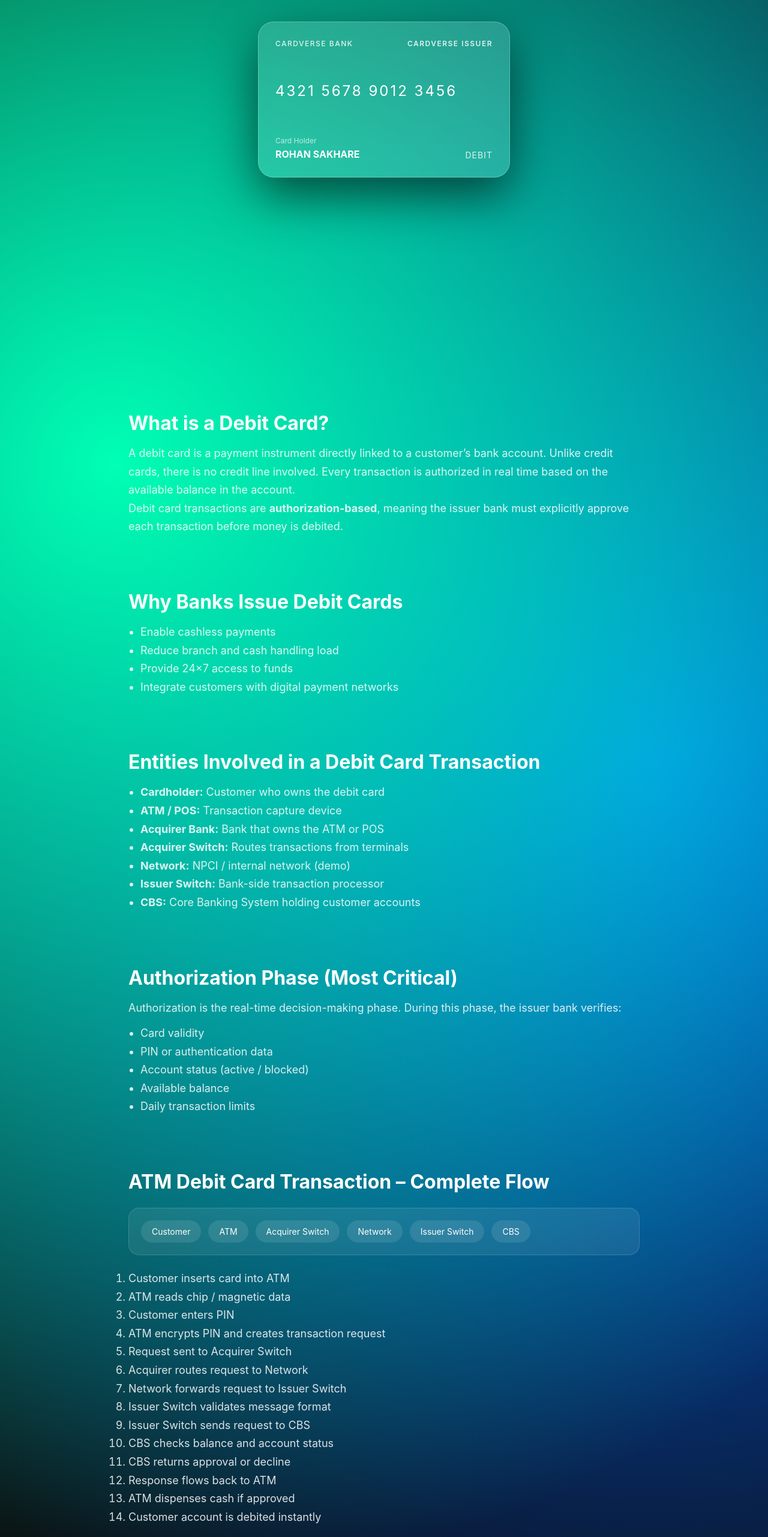
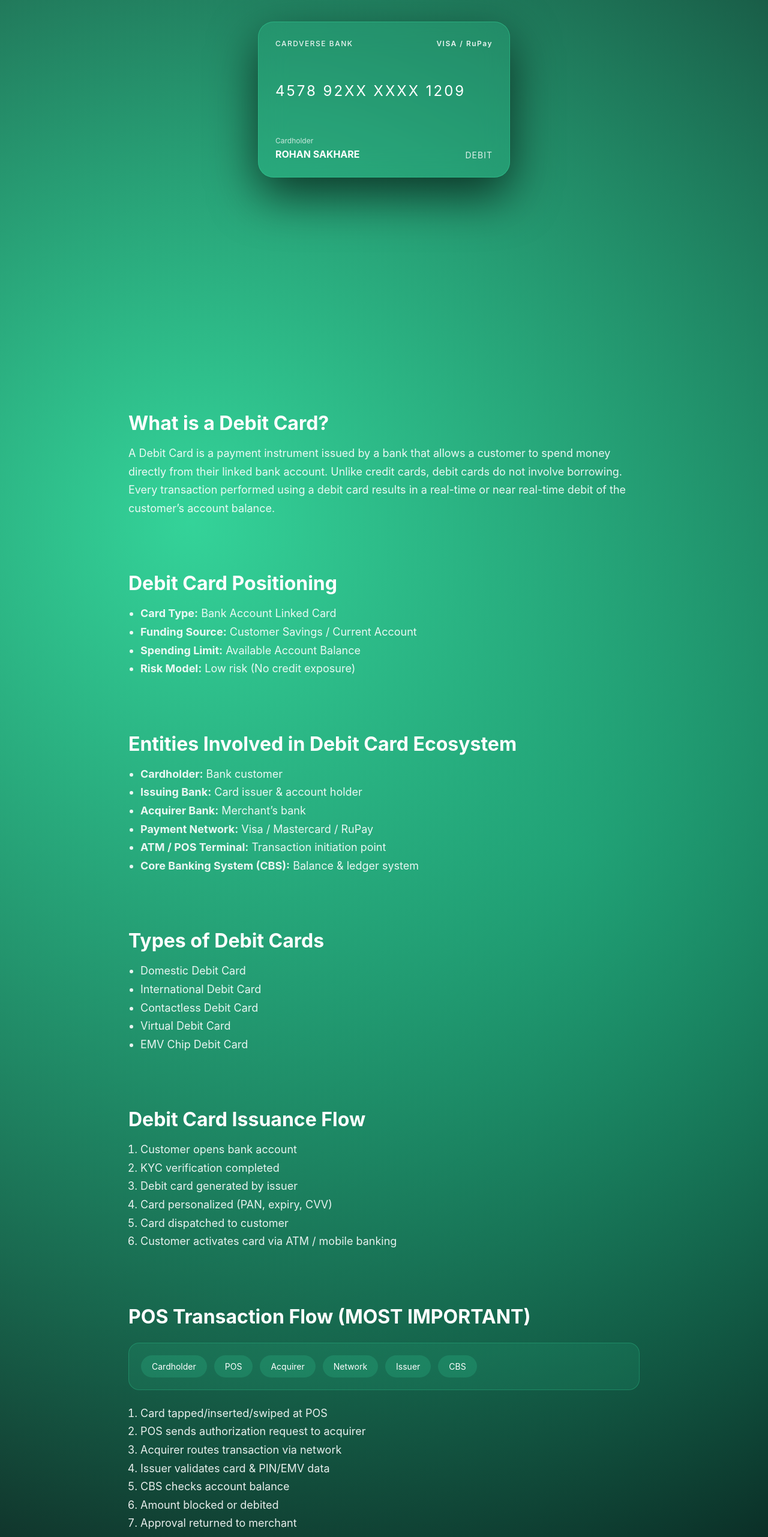
Before and after one commit to rohsak5649/cardverse, a Next.js app: page /cards/debit in a window 1280 px wide. Shown: the part 234-2797 px from the top of the page at 60% size. Built offline with nearby package versions, Linux system fonts and the light colour scheme.

Commit message:
Debit Update

```diff
--- a/app/cards/debit/debit.module.css
+++ b/app/cards/debit/debit.module.css
@@ -1,10 +1,9 @@
-/* PAGE WRAPPER */
 .wrapper {
   min-height: 100vh;
   color: white;
   background:
-    radial-gradient(circle at 15% 20%, #00ffb4, transparent 45%),
-    radial-gradient(circle at 85% 30%, #0066ff, transparent 45%),
+    radial-gradient(circle at 25% 20%, #34d399, transparent 45%),
+    radial-gradient(circle at 75% 30%, #065f46, transparent 45%),
     #0b0b0f;
 }
 
@@ -22,10 +21,10 @@
   height: 260px;
   padding: 28px;
   border-radius: 26px;
-  background: rgba(255, 255, 255, 0.14);
-  backdrop-filter: blur(24px);
-  border: 1px solid rgba(255, 255, 255, 0.25);
-  box-shadow: 0 30px 80px rgba(0, 0, 0, 0.6);
+  background: rgba(52, 211, 153, 0.18);
+  backdrop-filter: blur(22px);
+  border: 1px solid rgba(52, 211, 153, 0.45);
+  box-shadow: 0 30px 80px rgba(0, 0, 0, 0.65);
   display: flex;
   flex-direction: column;
   justify-content: space-between;
@@ -36,18 +35,18 @@
   justify-content: space-between;
   font-size: 12px;
   letter-spacing: 1.5px;
-  opacity: 0.85;
+  opacity: 0.9;
 }
 
 .bank {
   font-weight: 500;
 }
 
-.issuerTop {
+.issuer {
   font-weight: 600;
 }
 
-/* CARD NUMBER */
+/* NUMBER */
 .number {
   font-size: 24px;
   letter-spacing: 3px;
@@ -62,7 +61,7 @@
 
 .footer span {
   font-size: 12px;
-  opacity: 0.7;
+  opacity: 0.75;
 }
 
 .footer strong {
@@ -98,10 +97,11 @@
 .block li {
   font-size: 18px;
   line-height: 1.7;
-  opacity: 0.85;
+  opacity: 0.9;
 }
 
-.block ul {
+.block ul,
+.block ol {
   margin-left: 20px;
   margin-top: 12px;
 }
@@ -111,8 +111,8 @@
   margin: 24px 0;
   padding: 20px;
   border-radius: 18px;
-  background: rgba(255, 255, 255, 0.08);
-  border: 1px solid rgba(255, 255, 255, 0.15);
+  background: rgba(52, 211, 153, 0.12);
+  border: 1px solid rgba(52, 211, 153, 0.3);
   display: flex;
   flex-wrap: wrap;
   gap: 12px;
@@ -121,6 +121,6 @@
 .flow span {
   padding: 10px 18px;
   border-radius: 22px;
-  background: rgba(255, 255, 255, 0.1);
+  background: rgba(52, 211, 153, 0.2);
   font-size: 14px;
 }
--- a/app/cards/debit/page.tsx
+++ b/app/cards/debit/page.tsx
@@ -1,23 +1,24 @@
 import styles from "./debit.module.css";
 
-export default function DebitPage() {
+export default function DebitCardPage() {
   return (
     <main className={styles.wrapper}>
+
       {/* HERO */}
       <section className={styles.hero}>
         <div className={styles.card}>
           <div className={styles.topRow}>
             <span className={styles.bank}>CARDVERSE BANK</span>
-            <span className={styles.issuerTop}>CARDVERSE ISSUER</span>
+            <span className={styles.issuer}>VISA / RuPay</span>
           </div>
 
           <div className={styles.number}>
-            4321&nbsp;5678&nbsp;9012&nbsp;3456
+            4578&nbsp;92XX&nbsp;XXXX&nbsp;1209
           </div>
 
           <div className={styles.footer}>
             <div>
-              <span>Card Holder</span>
+              <span>Cardholder</span>
               <strong>ROHAN SAKHARE</strong>
             </div>
             <div className={styles.type}>DEBIT</div>
@@ -32,160 +33,181 @@ export default function DebitPage() {
         <div className={styles.block}>
           <h2>What is a Debit Card?</h2>
           <p>
-            A debit card is a payment instrument directly linked to a customer’s
-            bank account. Unlike credit cards, there is no credit line involved.
-            Every transaction is authorized in real time based on the available
-            balance in the account.
+            A Debit Card is a payment instrument issued by a bank that allows a
+            customer to spend money directly from their linked bank account.
+            Unlike credit cards, debit cards do not involve borrowing.
           </p>
           <p>
-            Debit card transactions are <strong>authorization-based</strong>,
-            meaning the issuer bank must explicitly approve each transaction
-            before money is debited.
+            Every transaction performed using a debit card results in a
+            real-time or near real-time debit of the customer’s account balance.
           </p>
         </div>
 
-        {/* WHY BANKS USE IT */}
+        {/* POSITIONING */}
         <div className={styles.block}>
-          <h2>Why Banks Issue Debit Cards</h2>
+          <h2>Debit Card Positioning</h2>
           <ul>
-            <li>Enable cashless payments</li>
-            <li>Reduce branch and cash handling load</li>
-            <li>Provide 24×7 access to funds</li>
-            <li>Integrate customers with digital payment networks</li>
+            <li><strong>Card Type:</strong> Bank Account Linked Card</li>
+            <li><strong>Funding Source:</strong> Customer Savings / Current Account</li>
+            <li><strong>Spending Limit:</strong> Available Account Balance</li>
+            <li><strong>Risk Model:</strong> Low risk (No credit exposure)</li>
           </ul>
         </div>
 
-        {/* PARTICIPANTS */}
+        {/* ENTITIES */}
         <div className={styles.block}>
-          <h2>Entities Involved in a Debit Card Transaction</h2>
+          <h2>Entities Involved in Debit Card Ecosystem</h2>
           <ul>
-            <li><strong>Cardholder:</strong> Customer who owns the debit card</li>
-            <li><strong>ATM / POS:</strong> Transaction capture device</li>
-            <li><strong>Acquirer Bank:</strong> Bank that owns the ATM or POS</li>
-            <li><strong>Acquirer Switch:</strong> Routes transactions from terminals</li>
-            <li><strong>Network:</strong> NPCI / internal network (demo)</li>
-            <li><strong>Issuer Switch:</strong> Bank-side transaction processor</li>
-            <li><strong>CBS:</strong> Core Banking System holding customer accounts</li>
+            <li><strong>Cardholder:</strong> Bank customer</li>
+            <li><strong>Issuing Bank:</strong> Card issuer & account holder</li>
+            <li><strong>Acquirer Bank:</strong> Merchant’s bank</li>
+            <li><strong>Payment Network:</strong> Visa / Mastercard / RuPay</li>
+            <li><strong>ATM / POS Terminal:</strong> Transaction initiation point</li>
+            <li><strong>Core Banking System (CBS):</strong> Balance & ledger system</li>
           </ul>
         </div>
 
-        {/* AUTHORIZATION */}
+        {/* TYPES */}
         <div className={styles.block}>
-          <h2>Authorization Phase (Most Critical)</h2>
-          <p>
-            Authorization is the real-time decision-making phase. During this
-            phase, the issuer bank verifies:
-          </p>
+          <h2>Types of Debit Cards</h2>
           <ul>
-            <li>Card validity</li>
-            <li>PIN or authentication data</li>
-            <li>Account status (active / blocked)</li>
-            <li>Available balance</li>
-            <li>Daily transaction limits</li>
+            <li>Domestic Debit Card</li>
+            <li>International Debit Card</li>
+            <li>Contactless Debit Card</li>
+            <li>Virtual Debit Card</li>
+            <li>EMV Chip Debit Card</li>
           </ul>
         </div>
 
-        {/* ATM FLOW */}
+        {/* ISSUANCE */}
         <div className={styles.block}>
-          <h2>ATM Debit Card Transaction – Complete Flow</h2>
-
-          <div className={styles.flow}>
-            <span>Customer</span>
-            <span>ATM</span>
-            <span>Acquirer Switch</span>
-            <span>Network</span>
-            <span>Issuer Switch</span>
-            <span>CBS</span>
-          </div>
-
+          <h2>Debit Card Issuance Flow</h2>
           <ol>
-            <li>Customer inserts card into ATM</li>
-            <li>ATM reads chip / magnetic data</li>
-            <li>Customer enters PIN</li>
-            <li>ATM encrypts PIN and creates transaction request</li>
-            <li>Request sent to Acquirer Switch</li>
-            <li>Acquirer routes request to Network</li>
-            <li>Network forwards request to Issuer Switch</li>
-            <li>Issuer Switch validates message format</li>
-            <li>Issuer Switch sends request to CBS</li>
-            <li>CBS checks balance and account status</li>
-            <li>CBS returns approval or decline</li>
-            <li>Response flows back to ATM</li>
-            <li>ATM dispenses cash if approved</li>
-            <li>Customer account is debited instantly</li>
+            <li>Customer opens bank account</li>
+            <li>KYC verification completed</li>
+            <li>Debit card generated by issuer</li>
+            <li>Card personalized (PAN, expiry, CVV)</li>
+            <li>Card dispatched to customer</li>
+            <li>Customer activates card via ATM / mobile banking</li>
           </ol>
         </div>
 
         {/* POS FLOW */}
         <div className={styles.block}>
-          <h2>POS Debit Card Transaction – Complete Flow</h2>
+          <h2>POS Transaction Flow (MOST IMPORTANT)</h2>
+
+          <div className={styles.flow}>
+            <span>Cardholder</span>
+            <span>POS</span>
+            <span>Acquirer</span>
+            <span>Network</span>
+            <span>Issuer</span>
+            <span>CBS</span>
+          </div>
+
           <ol>
-            <li>Customer taps or inserts card</li>
-            <li>POS reads EMV data</li>
-            <li>Transaction sent to Acquirer</li>
-            <li>Acquirer routes to Network</li>
-            <li>Network routes to Issuer</li>
-            <li>Issuer validates PIN / CVV</li>
-            <li>Issuer checks balance</li>
-            <li>Approval or decline returned</li>
-            <li>Receipt printed</li>
+            <li>Card tapped/inserted/swiped at POS</li>
+            <li>POS sends authorization request to acquirer</li>
+            <li>Acquirer routes transaction via network</li>
+            <li>Issuer validates card & PIN/EMV data</li>
+            <li>CBS checks account balance</li>
+            <li>Amount blocked or debited</li>
+            <li>Approval returned to merchant</li>
           </ol>
         </div>
 
-        {/* ONLINE FLOW */}
+        {/* ATM FLOW */}
         <div className={styles.block}>
-          <h2>E-Commerce Debit Card Transaction</h2>
+          <h2>ATM Cash Withdrawal Flow</h2>
           <ol>
-            <li>Customer enters card details</li>
-            <li>Merchant sends data to Payment Gateway</li>
-            <li>Gateway forwards to Acquirer</li>
-            <li>Acquirer routes to Issuer</li>
-            <li>Issuer triggers OTP / authentication</li>
-            <li>Customer enters OTP</li>
-            <li>Issuer validates OTP and balance</li>
+            <li>Customer inserts debit card into ATM</li>
+            <li>PIN authentication performed</li>
+            <li>ATM sends transaction request to issuer</li>
+            <li>Issuer validates balance</li>
+            <li>Cash dispensed</li>
+            <li>Account debited instantly</li>
+          </ol>
+        </div>
+
+        {/* ONLINE */}
+        <div className={styles.block}>
+          <h2>Online / E-Commerce Transaction Flow</h2>
+          <ol>
+            <li>Customer enters card details online</li>
+            <li>OTP / 3D Secure authentication</li>
+            <li>Network routes request to issuer</li>
+            <li>Issuer validates & debits account</li>
             <li>Transaction approved or declined</li>
           </ol>
         </div>
 
-        {/* FAILURE CASES */}
+        {/* BALANCE */}
+        <div className={styles.block}>
+          <h2>Debit Card Balance Model</h2>
+          <ul>
+            <li>Balance = Bank account balance</li>
+            <li>No overdraft by default</li>
+            <li>Real-time ledger update</li>
+            <li>Immediate fund availability</li>
+          </ul>
+        </div>
+
+        {/* SECURITY */}
+        <div className={styles.block}>
+          <h2>Security & Controls</h2>
+          <ul>
+            <li>PIN based authentication</li>
+            <li>EMV chip protection</li>
+            <li>Daily ATM & POS limits</li>
+            <li>Geographic & channel controls</li>
+            <li>Fraud monitoring systems</li>
+          </ul>
+        </div>
+
+        {/* FAILURES */}
         <div className={styles.block}>
           <h2>Common Failure Scenarios</h2>
           <ul>
             <li>Insufficient balance</li>
             <li>Incorrect PIN</li>
-            <li>Network timeout</li>
-            <li>Issuer system down</li>
-            <li>Daily limit exceeded</li>
-          </ul>
-        </div>
-
-        {/* REVERSALS */}
-        <div className={styles.block}>
-          <h2>Reversals and Timeouts</h2>
-          <p>
-            If cash is not dispensed but the account is debited, a reversal
-            process is triggered. Reversals can be:
-          </p>
-          <ul>
-            <li>Auto-reversal (system driven)</li>
-            <li>Manual reversal (bank initiated)</li>
-            <li>Network-assisted reversal</li>
+            <li>Card blocked or expired</li>
+            <li>Network downtime</li>
           </ul>
         </div>
 
         {/* SETTLEMENT */}
         <div className={styles.block}>
-          <h2>Clearing and Settlement</h2>
+          <h2>Clearing & Settlement</h2>
           <p>
-            Authorization happens in real time, but settlement happens later.
-            Banks exchange transaction files, calculate net positions, and
-            transfer funds accordingly.
+            Debit card transactions follow a standard clearing and settlement
+            cycle where the issuer settles funds with the acquirer through the
+            payment network.
           </p>
           <ul>
-            <li>Transaction batching</li>
-            <li>Net settlement calculation</li>
-            <li>Interbank fund transfer</li>
-            <li>Reconciliation and reporting</li>
+            <li>T+1 or T+2 settlement</li>
+            <li>Issuer debits customer instantly</li>
+            <li>Merchant paid post settlement</li>
+          </ul>
+        </div>
+
+        {/* ADVANTAGES */}
+        <div className={styles.block}>
+          <h2>Advantages</h2>
+          <ul>
+            <li>No debt or interest</li>
+            <li>Direct control over spending</li>
+            <li>Wide acceptance</li>
+            <li>Lower fraud risk</li>
+          </ul>
+        </div>
+
+        {/* LIMITATIONS */}
+        <div className={styles.block}>
+          <h2>Limitations</h2>
+          <ul>
+            <li>Limited to available balance</li>
+            <li>No credit-building benefit</li>
+            <li>Disputes may take longer</li>
           </ul>
         </div>
 
@@ -193,10 +215,9 @@ export default function DebitPage() {
         <div className={styles.block}>
           <h2>Summary</h2>
           <p>
-            Debit card transactions involve multiple systems working together
-            in milliseconds. From terminal capture to issuer authorization and
-            final settlement, each step is critical for secure and reliable
-            payments.
+            Debit cards are the backbone of everyday digital payments, offering
+            secure, real-time access to bank funds while maintaining strong
+            control and minimal risk.
           </p>
         </div>
 
```
